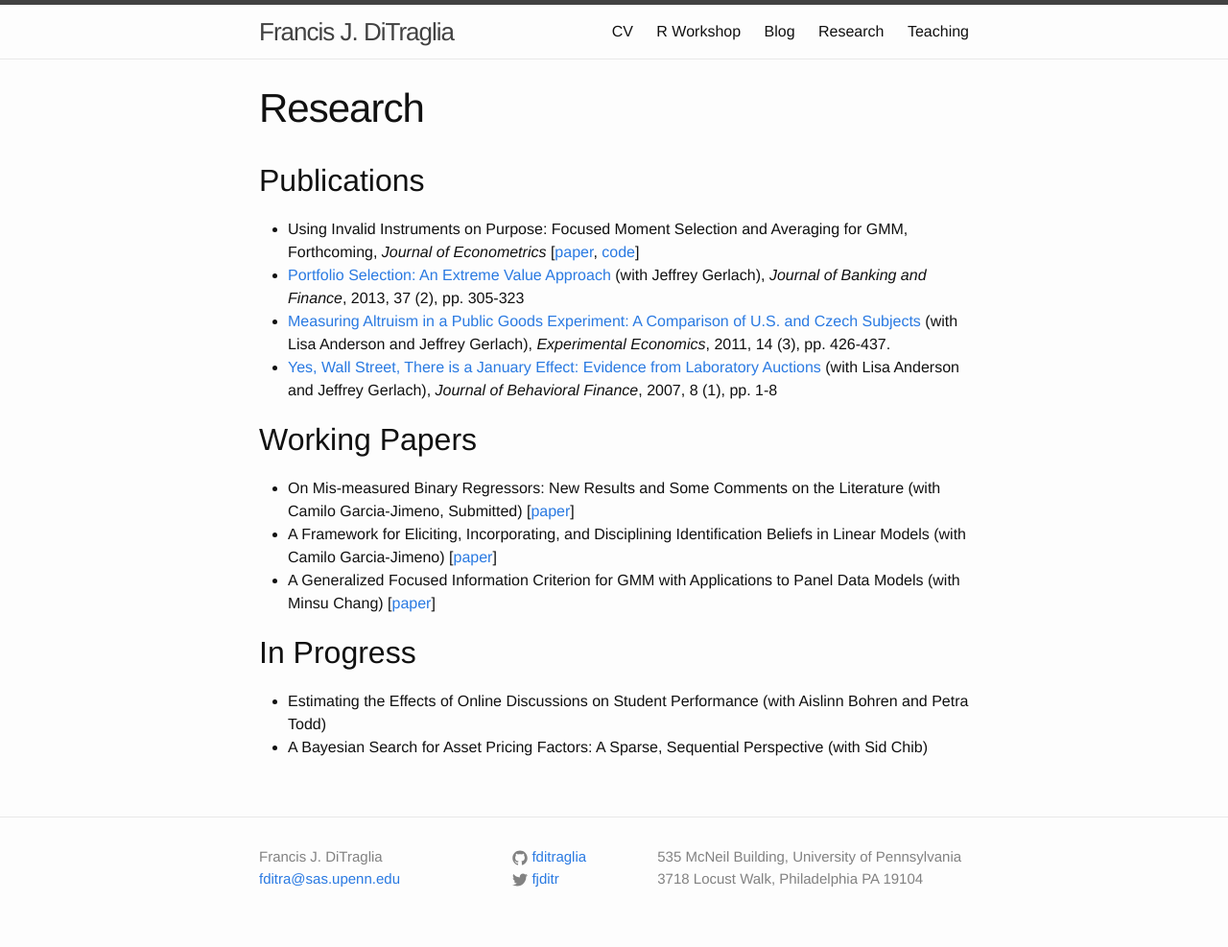
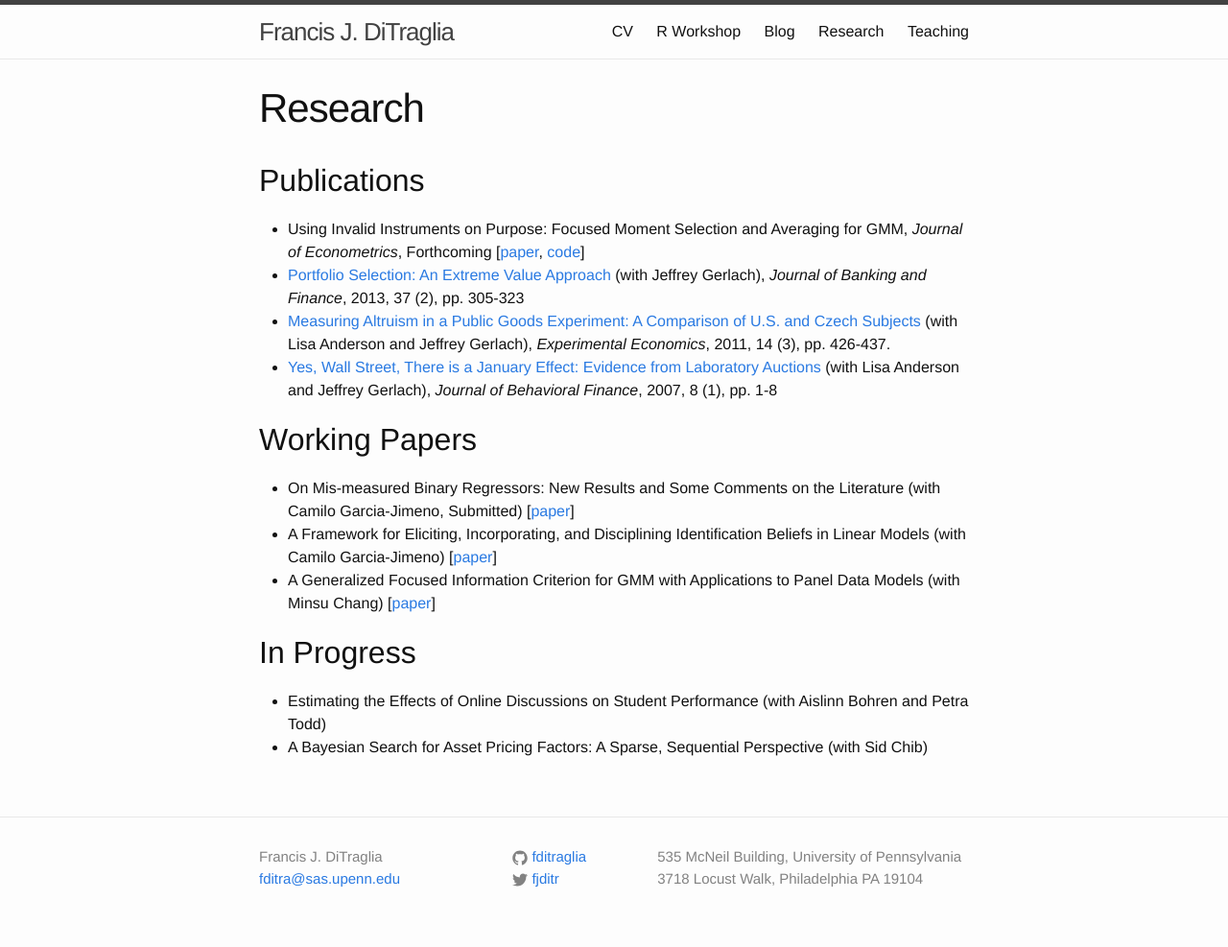
Before and after one commit to fditraglia/fditraglia.github.io, a Jekyll site: the page built from research.md, in a window 1280 px wide. Shown: the whole page at 96% size. Built offline with Jekyll 4.4.1, drawn with Linux system fonts in a browser that asks for light colours.

Commit message:
tweak reference

```diff
--- a/research.md
+++ b/research.md
@@ -4,7 +4,7 @@
 permalink: /research/
 ---
 ## Publications
-- Using Invalid Instruments on Purpose: Focused Moment Selection and Averaging for GMM, Forthcoming, *Journal of Econometrics* [[paper](http://ditraglia.com/pdf/DiTraglia_FMSC_2016_04_17.pdf), [code](https://github.com/fditraglia/fmsc)]
+- Using Invalid Instruments on Purpose: Focused Moment Selection and Averaging for GMM, *Journal of Econometrics*, Forthcoming [[paper](http://ditraglia.com/pdf/DiTraglia_FMSC_2016_04_17.pdf), [code](https://github.com/fditraglia/fmsc)]
 - [Portfolio Selection: An Extreme Value Approach]({{ site.base }}/pdf/EV_paper.pdf) (with Jeffrey Gerlach), *Journal of Banking and Finance*, 2013, 37 (2), pp. 305-323
 - [Measuring Altruism in a Public Goods Experiment: A Comparison of U.S. and Czech Subjects](http://link.springer.com/article/10.1007%2Fs10683-011-9274-8) (with Lisa Anderson and Jeffrey Gerlach), *Experimental Economics*, 2011, 14 (3), pp. 426-437.
 - [Yes, Wall Street, There is a January Effect: Evidence from Laboratory Auctions](http://www.tandfonline.com/doi/abs/10.1080/15427560709337012) (with Lisa Anderson and Jeffrey Gerlach), *Journal of Behavioral Finance*, 2007, 8 (1), pp. 1-8
```
